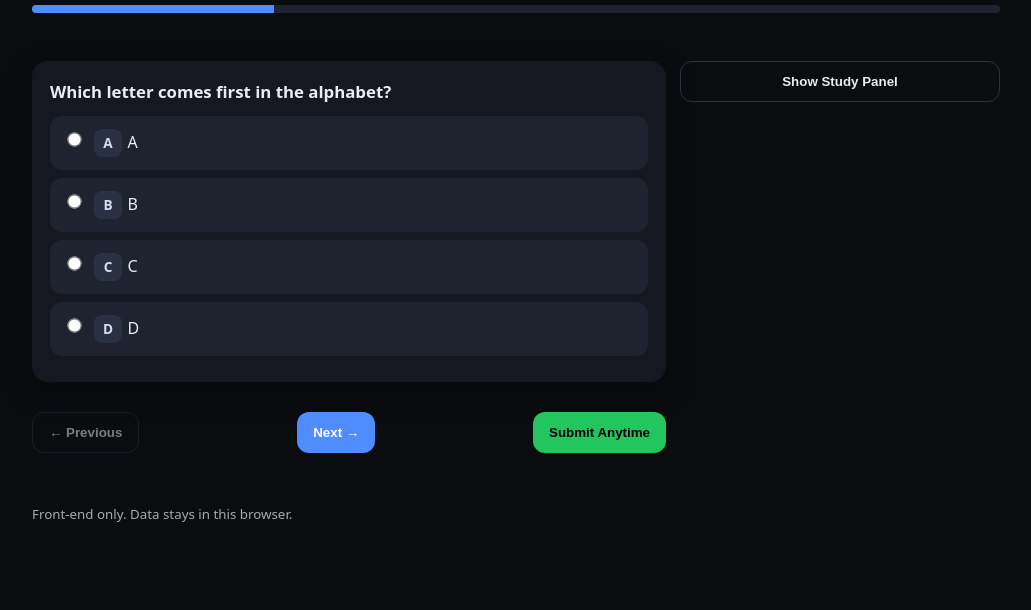
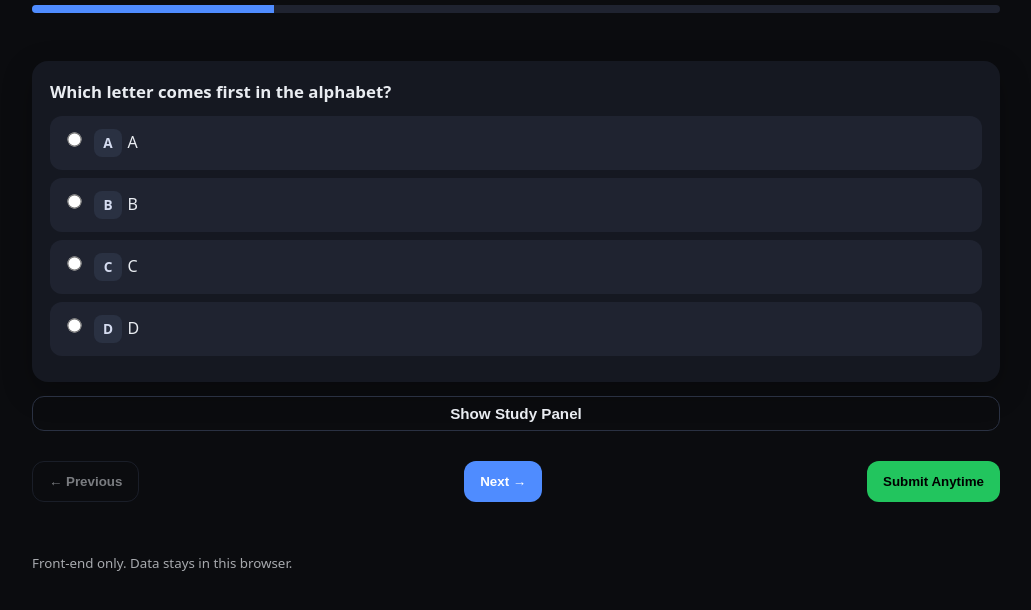
Before and after one commit to BruceProjectLV/foodmanagertest, a plain HTML site: page index.html in a window 1280 px wide. Shown: the part 86-696 px from the top of the page, without its empty margins (124-1155 px from the left). Drawn offline with Linux system fonts and the light colour scheme.

Commit message:
hide Update styles.css

```diff
--- a/styles.css
+++ b/styles.css
@@ -17,9 +17,11 @@ body{
   font-family:system-ui,-apple-system,Segoe UI,Roboto,Helvetica,Arial,sans-serif;
   background:var(--bg); color:var(--text); line-height:1.5;
 }
+
 .wrap{max-width:1000px;margin:auto;padding:16px}
 .header{padding-top:24px}
 .footer{opacity:.7;padding-bottom:24px}
+
 h1{font-size:1.35rem;margin:0 0 .25rem}
 h2{font-size:1.1rem;margin:0 0 .5rem}
 .muted{color:var(--muted);font-size:.95rem}
@@ -67,6 +69,7 @@ h2{font-size:1.1rem;margin:0 0 .5rem}
 .btn:disabled{opacity:.5;cursor:not-allowed}
 .btn--ghost{background:transparent;border:1px solid #2a3142;color:var(--text)}
 .btn--accent{background:var(--accent);color:black}
+.btn--small{padding:8px 12px;font-weight:600;font-size:.95rem}
 
 .results{margin-top:16px}
 .review{display:grid;gap:10px;margin-top:12px}
@@ -80,6 +83,13 @@ h2{font-size:1.1rem;margin:0 0 .5rem}
 .panel-actions{display:grid;gap:8px;margin-top:10px}
 .mt{margin-top:12px}
 
+/* Mobile nicety: if opened on small screens, panel sticks near bottom */
 @media (max-width:899px){
   .panel{position:sticky;bottom:8px}
 }
+
+/* Hidden panel behavior */
+.panel[hidden]{display:none}
+
+/* When panel is closed, force single-column layout (wins over media rule) */
+.layout.panel-closed{grid-template-columns:1fr !important}
```
